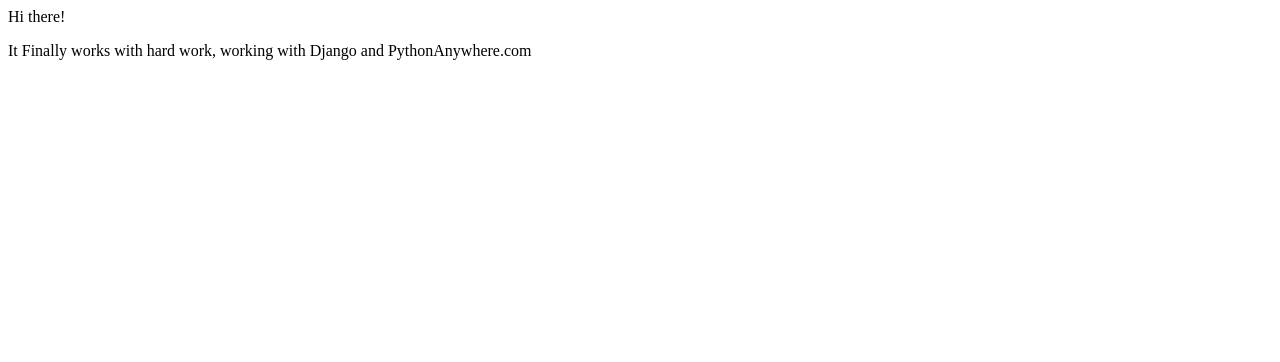
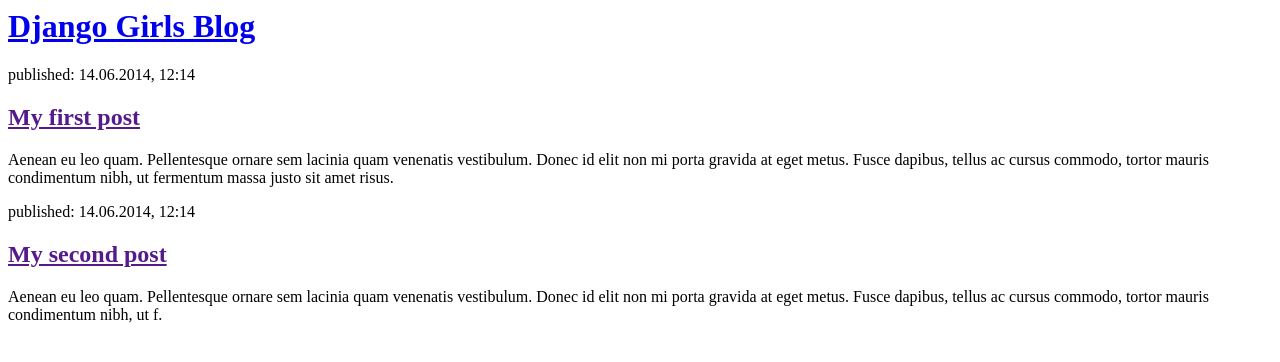
Before and after one commit to nazib1234/PythonAnywhere-Basic-Website, a Django app: page / in a window 1280 px wide. Shown: the top 362 px of the page. Run offline with Django 3.2, Linux system fonts and the light colour scheme.

Commit message:
Modified the HTML Component temporarly

```diff
--- a/blog/Templates/blog/post_list.html
+++ b/blog/Templates/blog/post_list.html
@@ -1,10 +1,29 @@
 <html>
-    <head>
+   <!-- <head>
         <title>Nazib's Blog</title>
     </head>
 <body>
     <p>Hi there!</p>
     <p>It Finally works with hard work, working with Django and PythonAnywhere.com</p>
+    </body> -->
+    <head>
+        <title>Django Girls blog</title>
+    </head>
+    <body>
+        <div>
+            <h1><a href="/">Django Girls Blog</a></h1>
+        </div>
+
+        <div>
+            <p>published: 14.06.2014, 12:14</p>
+            <h2><a href="">My first post</a></h2>
+            <p>Aenean eu leo quam. Pellentesque ornare sem lacinia quam venenatis vestibulum. Donec id elit non mi porta gravida at eget metus. Fusce dapibus, tellus ac cursus commodo, tortor mauris condimentum nibh, ut fermentum massa justo sit amet risus.</p>
+        </div>
+
+        <div>
+            <p>published: 14.06.2014, 12:14</p>
+            <h2><a href="">My second post</a></h2>
+            <p>Aenean eu leo quam. Pellentesque ornare sem lacinia quam venenatis vestibulum. Donec id elit non mi porta gravida at eget metus. Fusce dapibus, tellus ac cursus commodo, tortor mauris condimentum nibh, ut f.</p>
+        </div>
     </body>
-
 </html>
```
